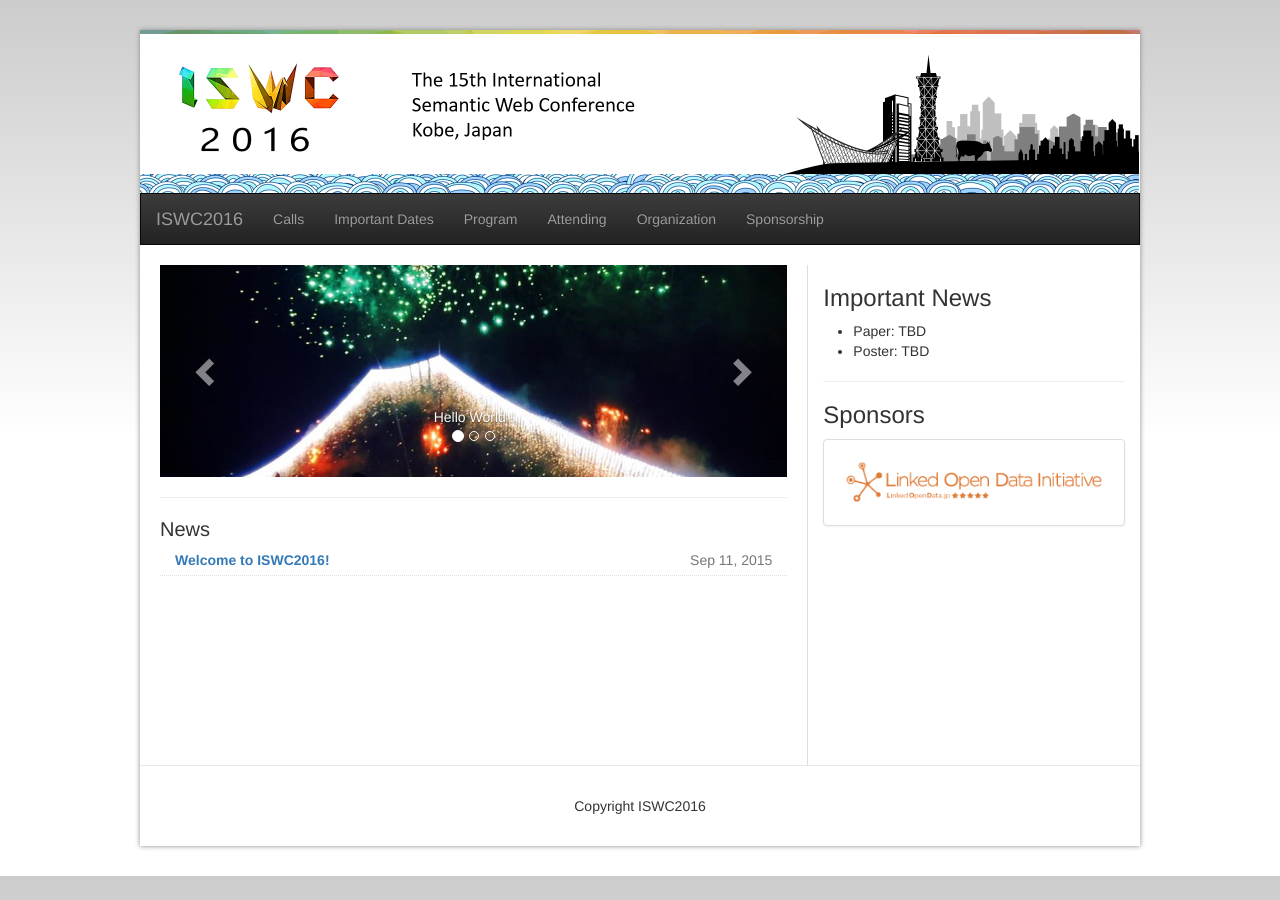
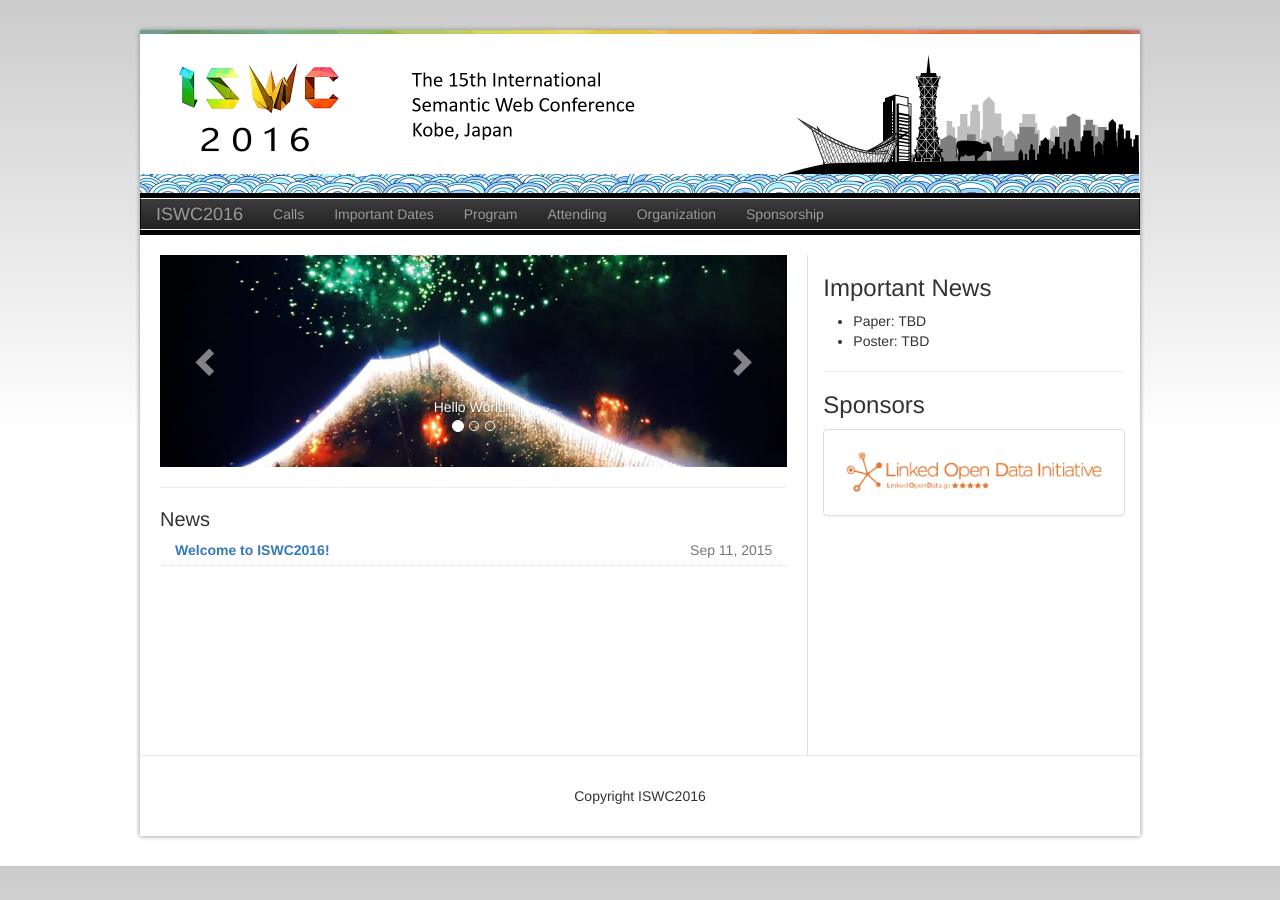
Before and after one commit to mielvds/iswc2016, a Jekyll site: the page built from index.html, in a window 1280 px wide. Built offline with Jekyll 4.4.1, drawn with Linux system fonts in a browser that asks for light colours.

Commit message:
Update Menu

```diff
--- a/_config.yml
+++ b/_config.yml
@@ -12,4 +12,4 @@ github_username:  iswc2016
 
 # Build settings
 markdown: kramdown
-highlighter: rouge
+#highlighter: rouge
--- a/_includes/header.html
+++ b/_includes/header.html
@@ -3,7 +3,8 @@
 
 <!-- <div style="height:145px;background-image: url({{ site.baseurl }}/images/iswc-header.png); background-repeat: no-repeat;background-size: auto 145px;"></div> -->
 
-<nav class="navbar navbar-inverse">
+<div class="iswc-navbar-back">
+  <nav class="iswc-navbar navbar navbar-inverse">
 
   <div class="navbar-header">
         <button class="navbar-toggle collapsed" type="button" data-toggle="collapse" data-target="#bs-navbar" aria-controls="bs-navbar" aria-expanded="false">
@@ -38,6 +39,7 @@
       </div>
      </div>
   </nav>
+</div>
 
 </header>
 
--- a/css/iswc.css
+++ b/css/iswc.css
@@ -1,6 +1,6 @@
 body{
 	background-color: #ddd;
-	padding:30px;
+	padding:30px 5px;
 }
 .allign-center{
 	text-align:center;
@@ -61,10 +61,24 @@ div.slide{
 /* bootstrap */
 .navbar{
 	border-radius:0px;
-	/*min-height: auto;
-	margin-bottom: 10px;*/
+	min-height: auto;
+	margin-bottom: 0;
 }
+
+.navbar-header .navbar-brand,
 .navbar-nav > li > a{
-	/*padding-top:5px;
-	padding-bottom:5px;*/
+	padding-top:5px;
+	padding-bottom:5px;
+	height:auto;
 }
+
+nav.iswc-navbar{
+	border-top: 1px solid #fff;
+	border-bottom: 1px solid #fff;
+}
+
+.iswc-navbar-back{
+	background-color: #000;
+	padding:5px 0;
+	margin-bottom: 20px;
+}
```
Lines whose indentation alone changed are shown as unchanged.
